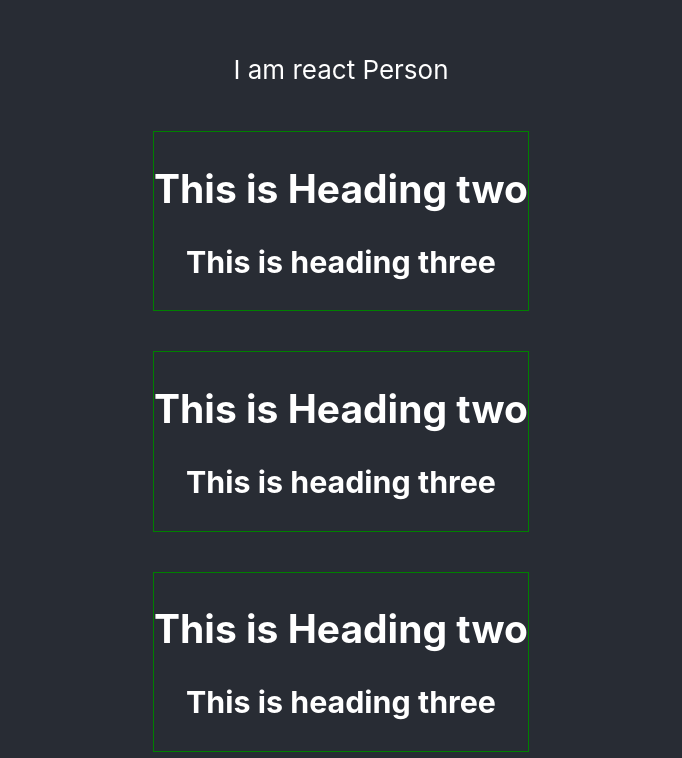
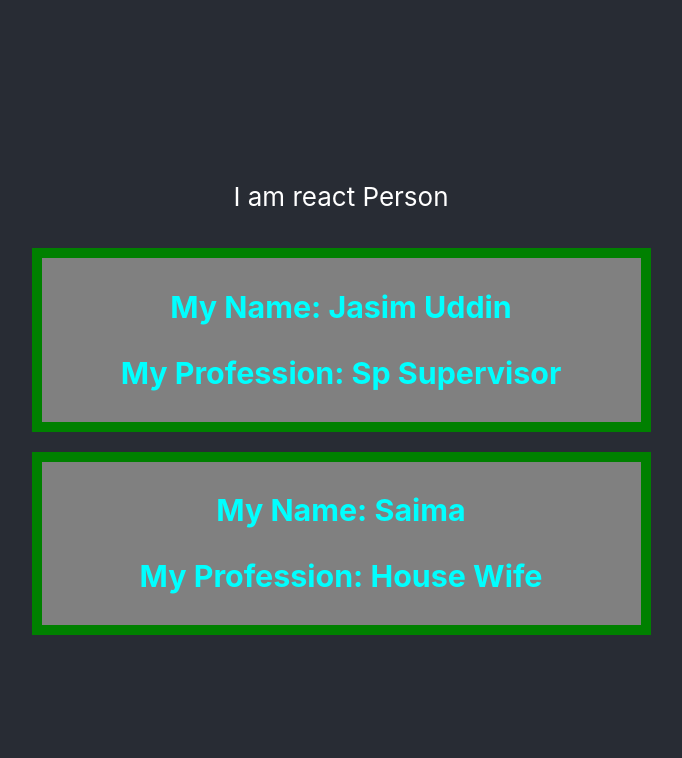
Before and after one commit to jasimuddin123/final-react-js, a React (Create React App) app: page / in a window 1280 px wide. Shown: the top 758 px of the page, without its empty margins (299-981 px from the left). Built offline with nearby package versions, Linux system fonts and the light colour scheme.

Commit message:
Pass dynamic data to components, props in react

```diff
--- a/src/App.js
+++ b/src/App.js
@@ -3,25 +3,31 @@
 import './App.css';
 
 function App() {
+  const nayoks =['Jasim', 'Zahid Iqbal', 'Bapparaz', 'Sonabondu']
   return (
     <div className="App">
       <header className="App-header">
         <p> I am react Person </p>
-        <Person></Person>
-        <Person></Person>
-        <Person></Person>
+
+        <Person name="Jasim Uddin" job="Sp Supervisor"></Person>
+        <Person name="Saima" job="House Wife"></Person>
+
+
 
       </header>
     </div>
   );
 }
+function Person(props){
+  return(
+  <div style={{border:'10px solid green', color:'cyan', width:'599px', backgroundColor:'gray',margin:'10px'}}>
 
-function Person(){
-  return (
-  <div style={{border:'1px solid green', margin:'20px'}}>
-    <h2>This is Heading two</h2>
-    <h3>This is heading three</h3>
+    <h3> My Name: {props.name} </h3>
+    <h3>My Profession: {props.job} </h3>
   </div>
+
   )
 }
+
+
 export default App;
```
